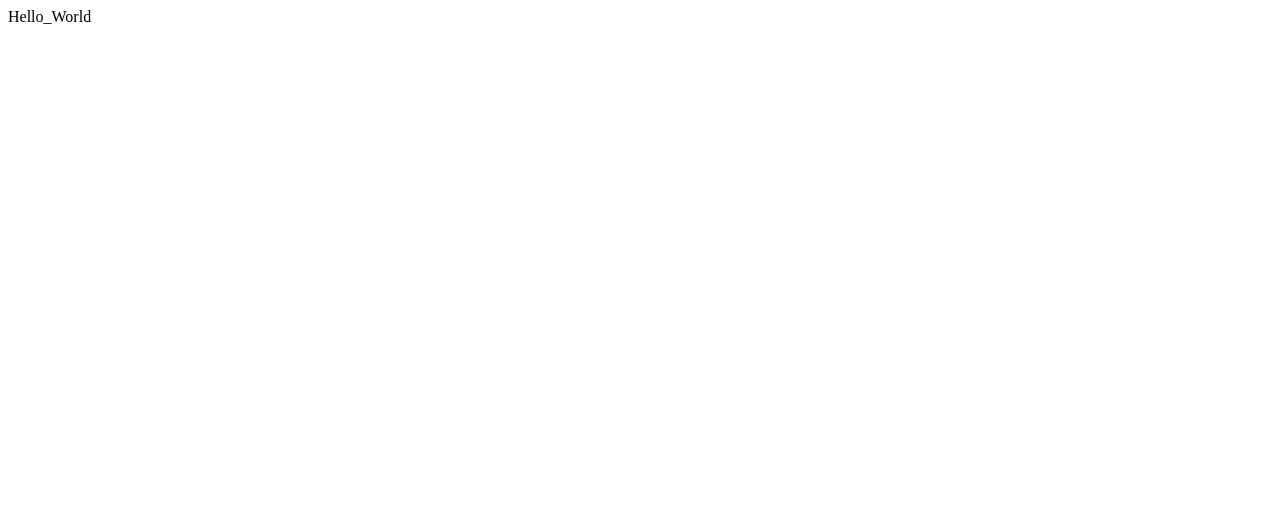
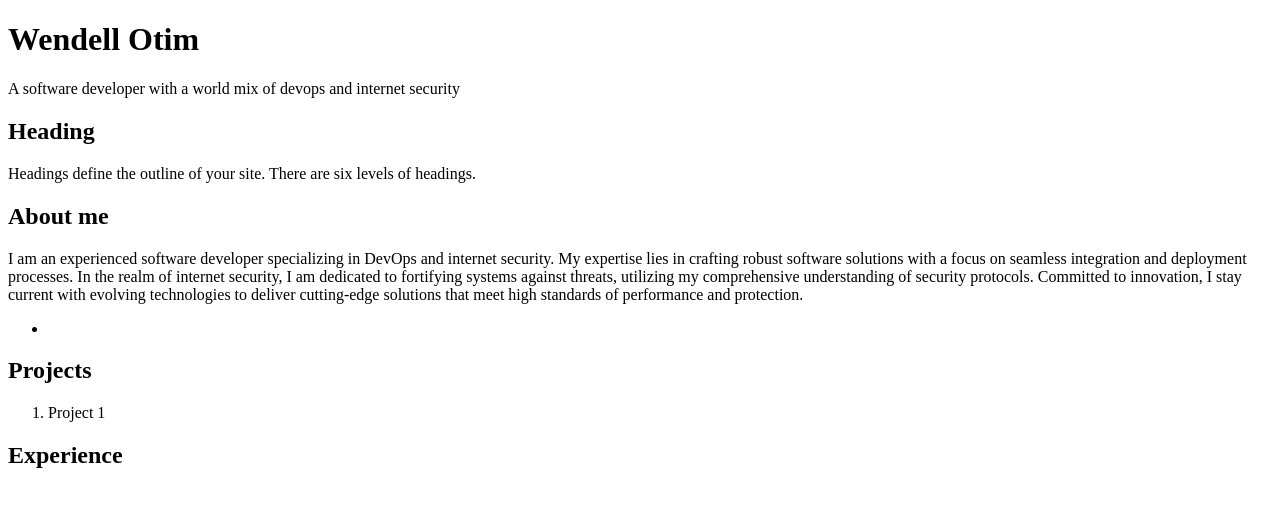
Before and after one commit to wendellotim/my-portfolio, a plain HTML site: page index.html in a window 1280 px wide. Drawn offline with Linux system fonts and the light colour scheme.

Commit message:
Add basic html in index.html

```diff
--- a/index.html
+++ b/index.html
@@ -1 +1,28 @@
-Hello_World
+<!DOCTYPE html>
+<html>
+
+    <head>
+        <title>Portfolio</title>
+    </head>
+
+    <body>
+        <h1>Wendell Otim</h1>
+        <p>A software developer with a world mix of devops and internet security</p>
+
+        <h2>Heading</h2>
+        <p>Headings define the outline of your site. There are six levels of headings.</p>
+
+        <h2>About me</h2>
+<p>I am an experienced software developer specializing in DevOps and internet security. My expertise lies in crafting robust software solutions with a focus on seamless integration and deployment processes. In the realm of internet security, I am dedicated to fortifying systems against threats, utilizing my comprehensive understanding of security protocols. Committed to innovation, I stay current with evolving technologies to deliver cutting-edge solutions that meet high standards of performance and protection.</p>
+        <ul>
+            <li></li>
+
+        </ul>
+	<h2>Projects</h2>
+        <ol>
+            <li>Project 1</li>
+        </ol>
+        <h2>Experience</h2>
+    </body>
+
+</html>
```
Also changed, not shown: 1 other file.
